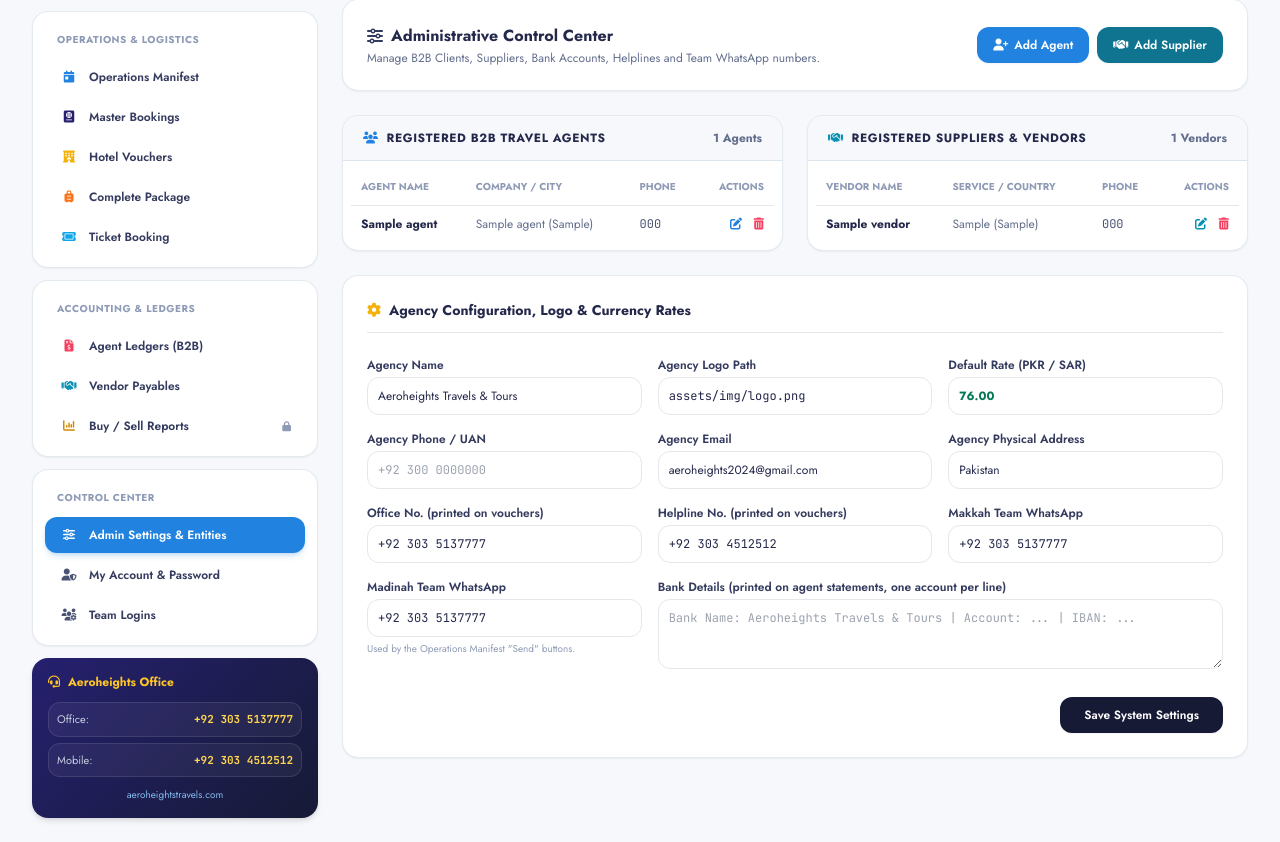
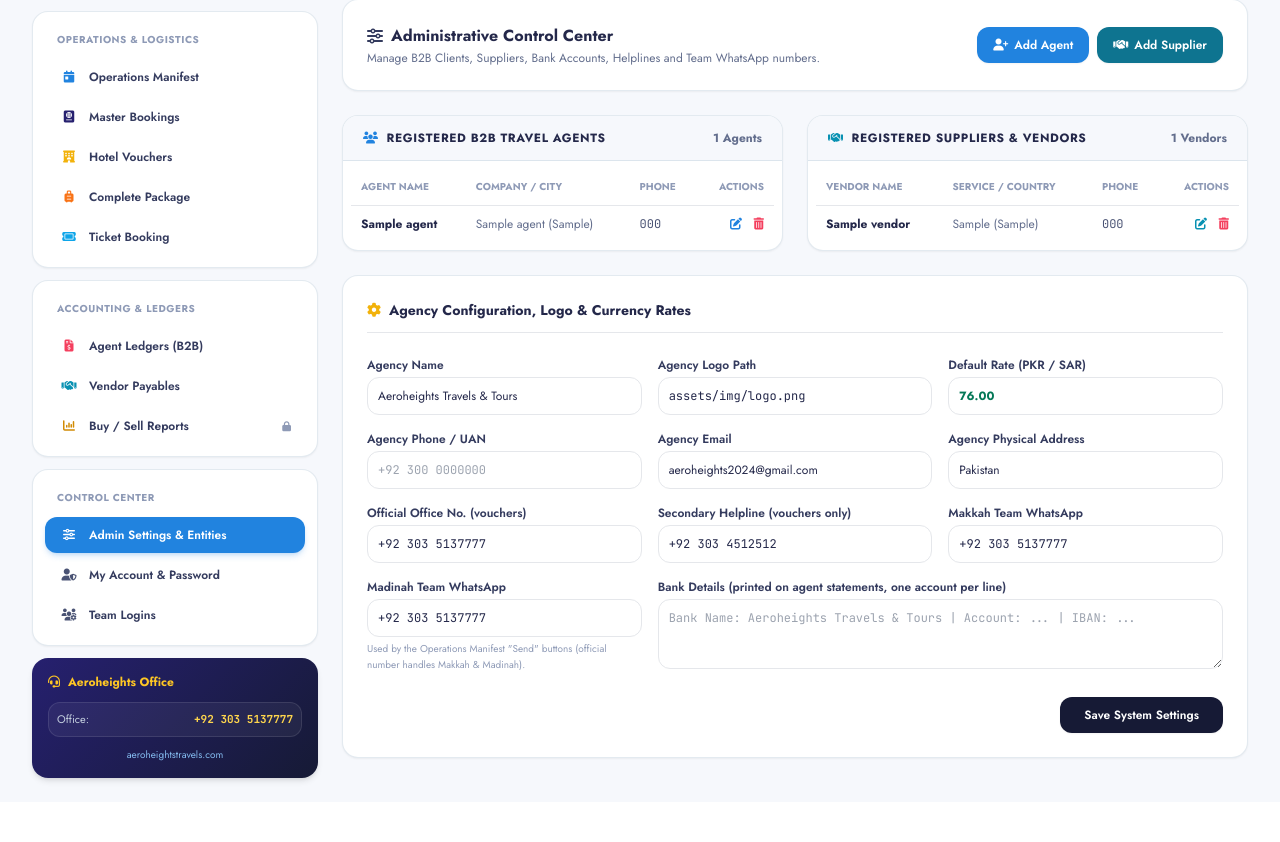
Before and after one commit to deenoduniyahub/crm_Aeroheights, a PHP site: page /index.php?page=settings in a window 1280 px wide. Shown: the part 98-940 px from the top of the page. After the commit the page ends 882 px from the top, so only its background shows below. Run offline with PHP 8.4, Linux system fonts and the light colour scheme; the visitor is signed in with stand-in values (Sample User, id 1); tables that the repository leaves empty hold one stand-in row (values such as "Sample post"); some libraries are stand-ins or nearby versions.

Commit message:
Official number +92 303 5137777 everywhere; secondary only on vouchers
Makkah and Madinah WhatsApp Send buttons both use the official number. The
secondary +92 303 4512512 is printed only on hotel vouchers (removed from the
sidebar, ticket print and agent statement).

Co-Authored-By: Claude Opus 5.5 <noreply@anthropic.com>

```diff
--- a/sql/seed_settings.sql
+++ b/sql/seed_settings.sql
@@ -8,7 +8,7 @@ INSERT IGNORE INTO `system_settings` (`setting_key`, `setting_value`) VALUES
 ('makkah_helpline', '+92 303 5137777'),
 ('madinah_helpline', '+92 303 4512512'),
 ('makkah_team_whatsapp', '+92 303 5137777'),
-('madinah_team_whatsapp', '+92 303 4512512'),
+('madinah_team_whatsapp', '+92 303 5137777'),
 ('bank_details', ''),
 ('currency_symbol', 'SAR'),
 ('default_exchange_rate', '76.00');
--- a/views/admin/settings.php
+++ b/views/admin/settings.php
@@ -157,11 +157,11 @@ $settings = AdminController::getSettings();
 
             <div class="grid grid-cols-1 sm:grid-cols-3 gap-4">
                 <div>
-                    <label class="block font-semibold text-slate-700 mb-1">Office No. (printed on vouchers)</label>
+                    <label class="block font-semibold text-slate-700 mb-1">Official Office No. (vouchers)</label>
                     <input type="text" id="set_makkah_helpline" value="<?= htmlspecialchars($settings['makkah_helpline'] ?? '+92 303 5137777') ?>" required class="w-full border rounded-xl p-2.5 font-mono">
                 </div>
                 <div>
-                    <label class="block font-semibold text-slate-700 mb-1">Helpline No. (printed on vouchers)</label>
+                    <label class="block font-semibold text-slate-700 mb-1">Secondary Helpline (vouchers only)</label>
                     <input type="text" id="set_madinah_helpline" value="<?= htmlspecialchars($settings['madinah_helpline'] ?? '+92 303 4512512') ?>" required class="w-full border rounded-xl p-2.5 font-mono">
                 </div>
                 <div>
@@ -174,7 +174,7 @@ $settings = AdminController::getSettings();
                 <div>
                     <label class="block font-semibold text-slate-700 mb-1">Madinah Team WhatsApp</label>
                     <input type="text" id="set_madinah_team_whatsapp" value="<?= htmlspecialchars($settings['madinah_team_whatsapp'] ?? '+92 303 5137777') ?>" class="w-full border rounded-xl p-2.5 font-mono">
-                    <p class="text-[10px] text-slate-400 mt-1">Used by the Operations Manifest "Send" buttons.</p>
+                    <p class="text-[10px] text-slate-400 mt-1">Used by the Operations Manifest "Send" buttons (official number handles Makkah &amp; Madinah).</p>
                 </div>
                 <div class="sm:col-span-2">
                     <label class="block font-semibold text-slate-700 mb-1">Bank Details (printed on agent statements, one account per line)</label>
--- a/views/layouts/sidebar.php
+++ b/views/layouts/sidebar.php
@@ -126,10 +126,6 @@ $tomorrowTotal = $quickStats['tomorrow']['arrivals'] + $quickStats['tomorrow']['
                 <span class="text-slate-300 font-sans">Office:</span>
                 <span class="font-bold text-amber-300">+92 303 5137777</span>
             </a>
-            <a href="tel:+923034512512" class="flex justify-between items-center bg-white/5 hover:bg-white/10 p-2 rounded-xl border border-white/10 transition">
-                <span class="text-slate-300 font-sans">Mobile:</span>
-                <span class="font-bold text-amber-300">+92 303 4512512</span>
-            </a>
             <a href="https://aeroheightstravels.com/" target="_blank" rel="noopener" class="block text-center text-[10px] font-sans text-blue-300 hover:text-white pt-1">aeroheightstravels.com</a>
         </div>
     </div>
--- a/views/ledgers/print_agent.php
+++ b/views/ledgers/print_agent.php
@@ -24,7 +24,6 @@ if (!$agent) {
 $agencyLogo = Database::fetchValue("SELECT setting_value FROM system_settings WHERE setting_key = 'agency_logo'") ?: 'assets/img/logo.png';
 $agencyName = Database::fetchValue("SELECT setting_value FROM system_settings WHERE setting_key = 'agency_name'") ?: 'Aeroheights Travels & Tours';
 $agencyPhone = Database::fetchValue("SELECT setting_value FROM system_settings WHERE setting_key = 'agency_phone'") ?: '+92 303 5137777';
-$makkahHelp = Database::fetchValue("SELECT setting_value FROM system_settings WHERE setting_key = 'makkah_helpline'") ?: '+92 303 4512512';
 $bankDetails = array_values(array_filter(array_map('trim', explode("
 ", (string)(Database::fetchValue("SELECT setting_value FROM system_settings WHERE setting_key = 'bank_details'") ?: '')))));
 ?>
@@ -58,7 +57,7 @@ $bankDetails = array_values(array_filter(array_map('trim', explode("
                 <div>
                     <h1 class="text-xl font-black text-slate-900 uppercase tracking-tight"><?= htmlspecialchars($agencyName) ?></h1>
                     <p class="text-xs text-slate-500 font-bold tracking-wide">Umrah & Travel Services — Client Account Statement</p>
-                    <p class="text-[11px] text-slate-600 mt-1"><strong>Phone:</strong> <?= htmlspecialchars($agencyPhone) ?> | <strong>Helpline:</strong> <?= htmlspecialchars($makkahHelp) ?></p>
+                    <p class="text-[11px] text-slate-600 mt-1"><strong>Phone / WhatsApp:</strong> <?= htmlspecialchars($agencyPhone) ?></p>
                 </div>
             </div>
             <div class="text-right">
--- a/views/tickets/print.php
+++ b/views/tickets/print.php
@@ -23,7 +23,6 @@ $agencyAddr  = $settings['agency_address'] ?? '';
 // Pakistan helpline contacts printed on every customized ticket.
 $helplines = [
     ['Office No.', '+92 303 5137777'],
-    ['Helpline No.', '+92 303 4512512'],
 ];
 
 $airlineCode = $t['airline_code'];
```
